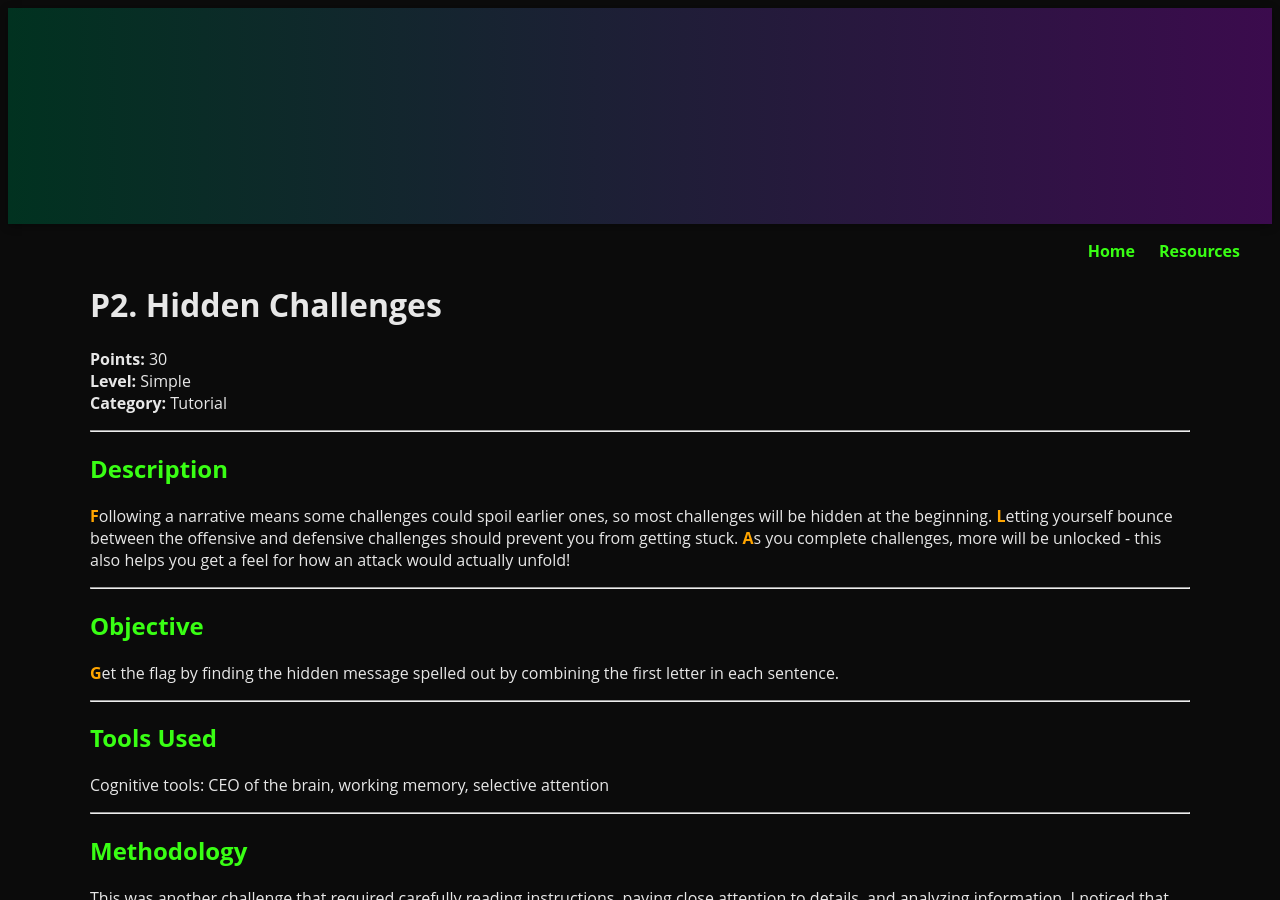
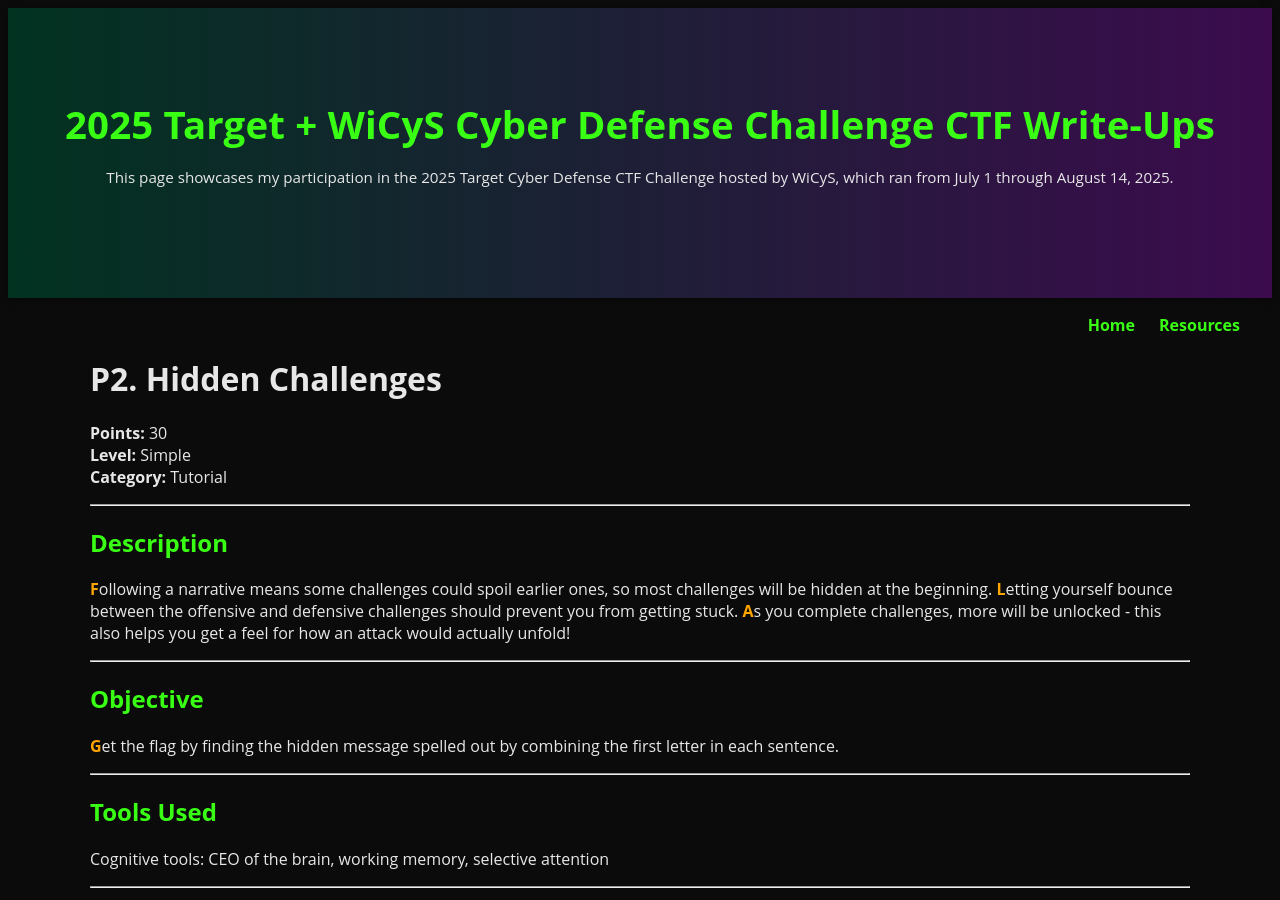
Before and after one commit to glsanclem/2025_wicys_target_ctf, a Jekyll site: the page built from practice_challenges/p2-hidden-challenges.md, in a window 1280 px wide and 900 px high. Built offline with Jekyll 4.4.1, drawn with Linux system fonts in a browser that asks for light colours.

Commit message:
Update p2-hidden-challenges.md

```diff
--- a/practice_challenges/p2-hidden-challenges.md
+++ b/practice_challenges/p2-hidden-challenges.md
@@ -1,7 +1,11 @@
 ---
 layout: default
-title: "P2: Hidden Challenges"
+title: "Your Page Title Here"
+hero:
+  heading: "2025 Target + WiCyS Cyber Defense Challenge CTF Write-Ups"
+  text: "This page showcases my participation in the 2025 Target Cyber Defense CTF Challenge hosted by WiCyS, which ran from July 1 through August 14, 2025."
 ---
+
 
 # P2. Hidden Challenges
 
```
